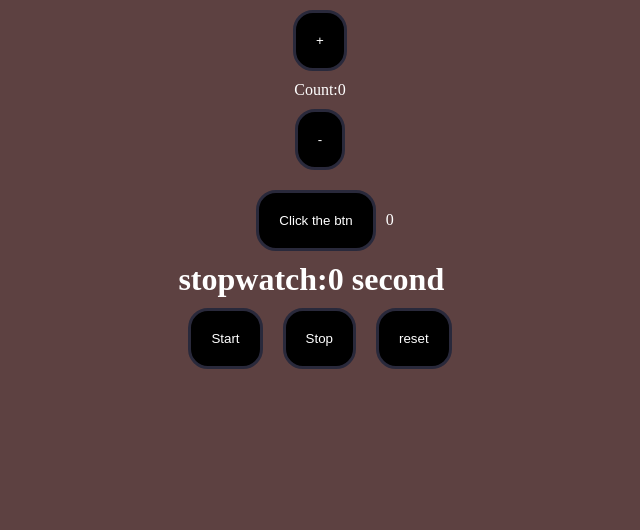
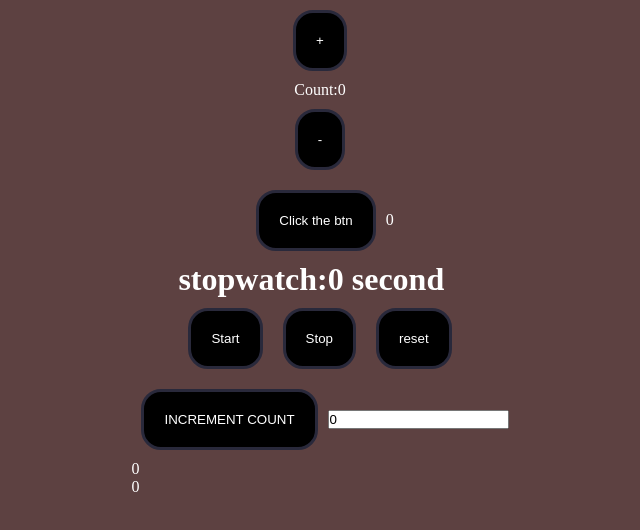
Before and after one commit to zahrahassanakhter-stack/react-projects, a React (Vite) app: page / in a window 1280 px wide. Shown: the top 530 px of the page, without its empty margins (320-960 px from the left). Built offline with nearby package versions, Linux system fonts and the light colour scheme.

Commit message:
save the changes

```diff
--- a/src/App.jsx
+++ b/src/App.jsx
@@ -1,6 +1,7 @@
 import "./App.css";
 import Useref from "./components/Useref";
 import Stopwatch from "./components/Stopwatch";
+import Usememohook from "./components/Usememohook";
 
 import {
   increment,
@@ -26,6 +27,7 @@ function App() {
       <button onClick={handledecrement}>-</button>
       <Useref />
       <Stopwatch />
+      <Usememohook />
     </div>
   );
 }
--- /dev/null
+++ b/src/components/Usememohook.jsx
@@ -0,0 +1,38 @@
+import React from "react";
+import { useState, useMemo } from "react";
+const Usememohook = () => {
+  const [count, setCount] = useState(0);
+  const [input, setInput] = useState(0);
+  function calculatedouble(input) {
+    console.log("inside the expensicve function");
+    for (let i = 0; i < 10000000; i++) {}
+    return input * 2;
+  }
+  const result = useMemo(() => calculatedouble(input), [input]);
+  return (
+    <div>
+      <button
+        onClick={() => {
+          setCount(count + 1);
+        }}
+      >
+        INCREMENT COUNT
+      </button>
+      <input
+        type="number"
+        placeholder="enter num"
+        value={input}
+        onChange={(e) => {
+          setInput(e.target.value);
+        }}
+      />
+      <br />
+      {count}
+      <br />
+
+      {result}
+    </div>
+  );
+};
+
+export default Usememohook;
--- a/src/main.jsx
+++ b/src/main.jsx
@@ -5,9 +5,7 @@ import App from "./App.jsx";
 import { Provider } from "react-redux";
 import { store } from "./components/Store.js";
 createRoot(document.getElementById("root")).render(
-  <StrictMode>
-    <Provider store={store}>
-      <App />
-    </Provider>
-  </StrictMode>,
+  <Provider store={store}>
+    <App />
+  </Provider>,
 );
```
Also changed, not shown: src/components/Usememhook.jsx (deleted, +0 -10 lines).
